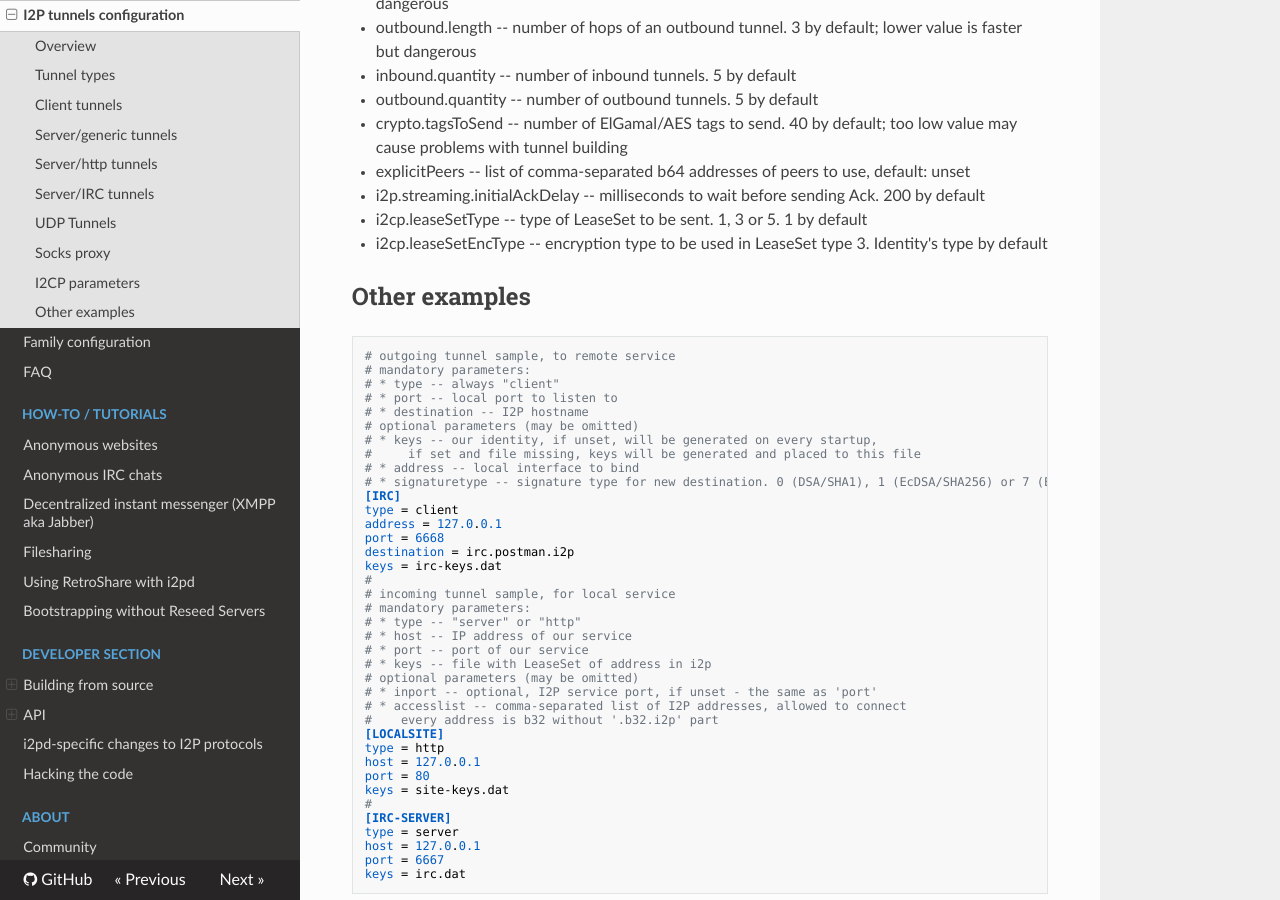
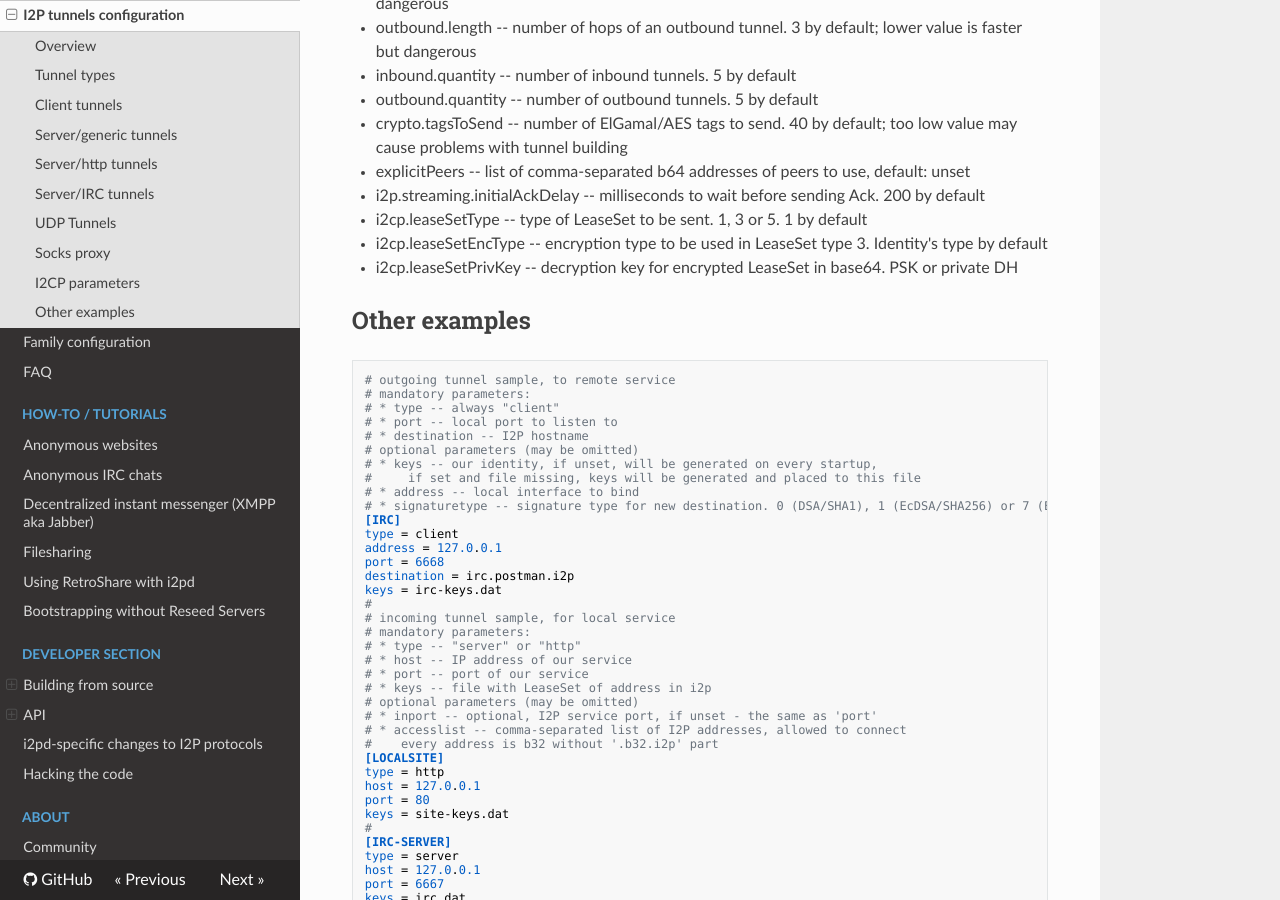
Before and after one commit to PurpleI2P/i2pd_docs_en, an MkDocs documentation site: the page built from docs/user-guide/tunnels.md, in a window 1280 px wide and 900 px high, scrolled down 3923 px. Built offline with MkDocs 1.6.1, drawn with Linux system fonts in a browser that asks for light colours; nearby versions of some CDN libraries; old or Windows-style settings are respelled for this version of MkDocs.

Commit message:
i2cp.leaseSetPrivKey

```diff
--- a/docs/user-guide/tunnels.md
+++ b/docs/user-guide/tunnels.md
@@ -174,6 +174,7 @@ These I2CP parameter are common for all tunnel types and specify settings for a
 * i2p.streaming.initialAckDelay -- milliseconds to wait before sending Ack. 200 by default
 * i2cp.leaseSetType -- type of LeaseSet to be sent. 1, 3 or 5. 1 by default
 * i2cp.leaseSetEncType -- encryption type to be used in LeaseSet type 3. Identity's type by default
+* i2cp.leaseSetPrivKey -- decryption key for encrypted LeaseSet in base64. PSK or private DH
 
 
 Other examples
```
